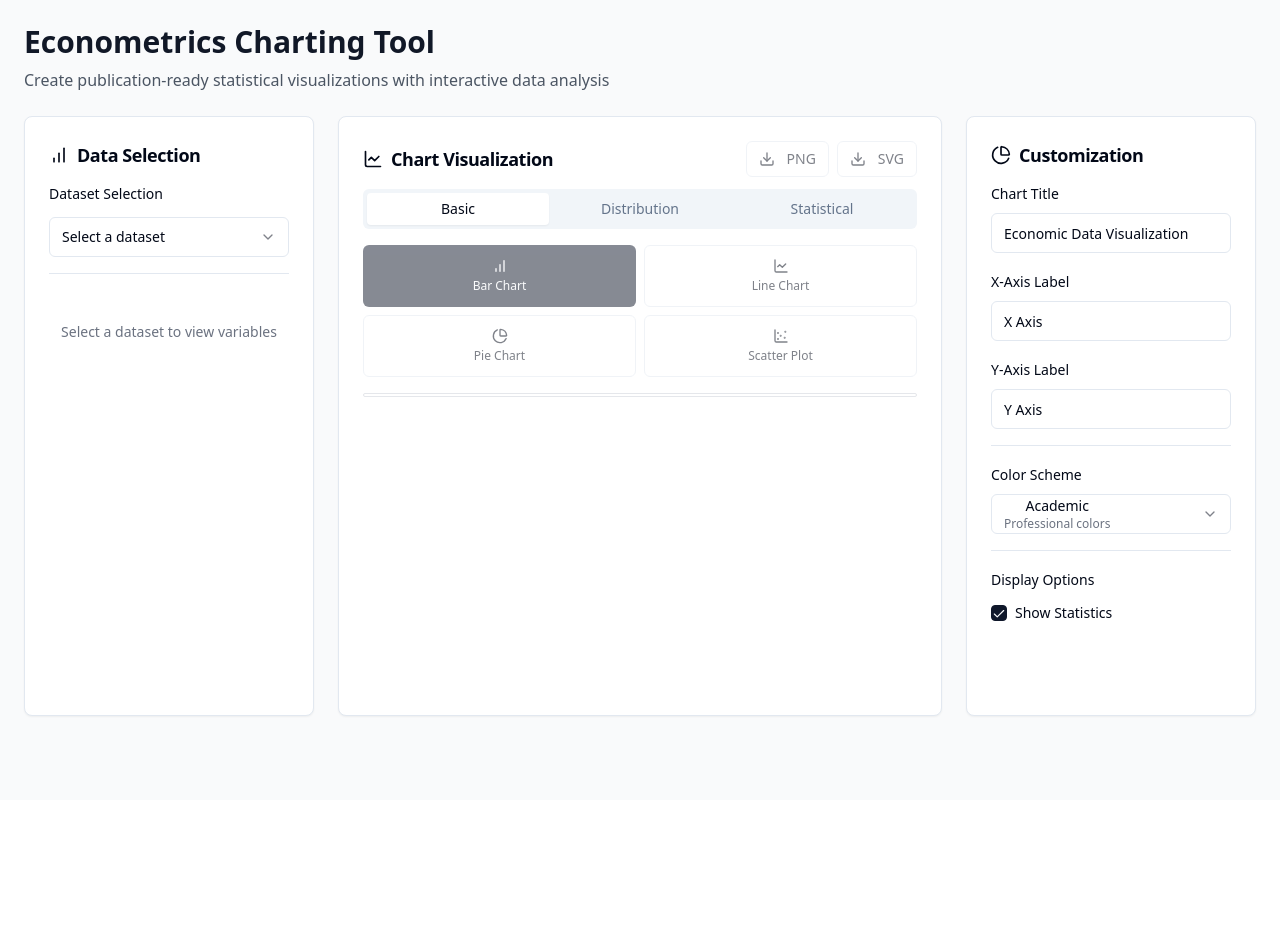
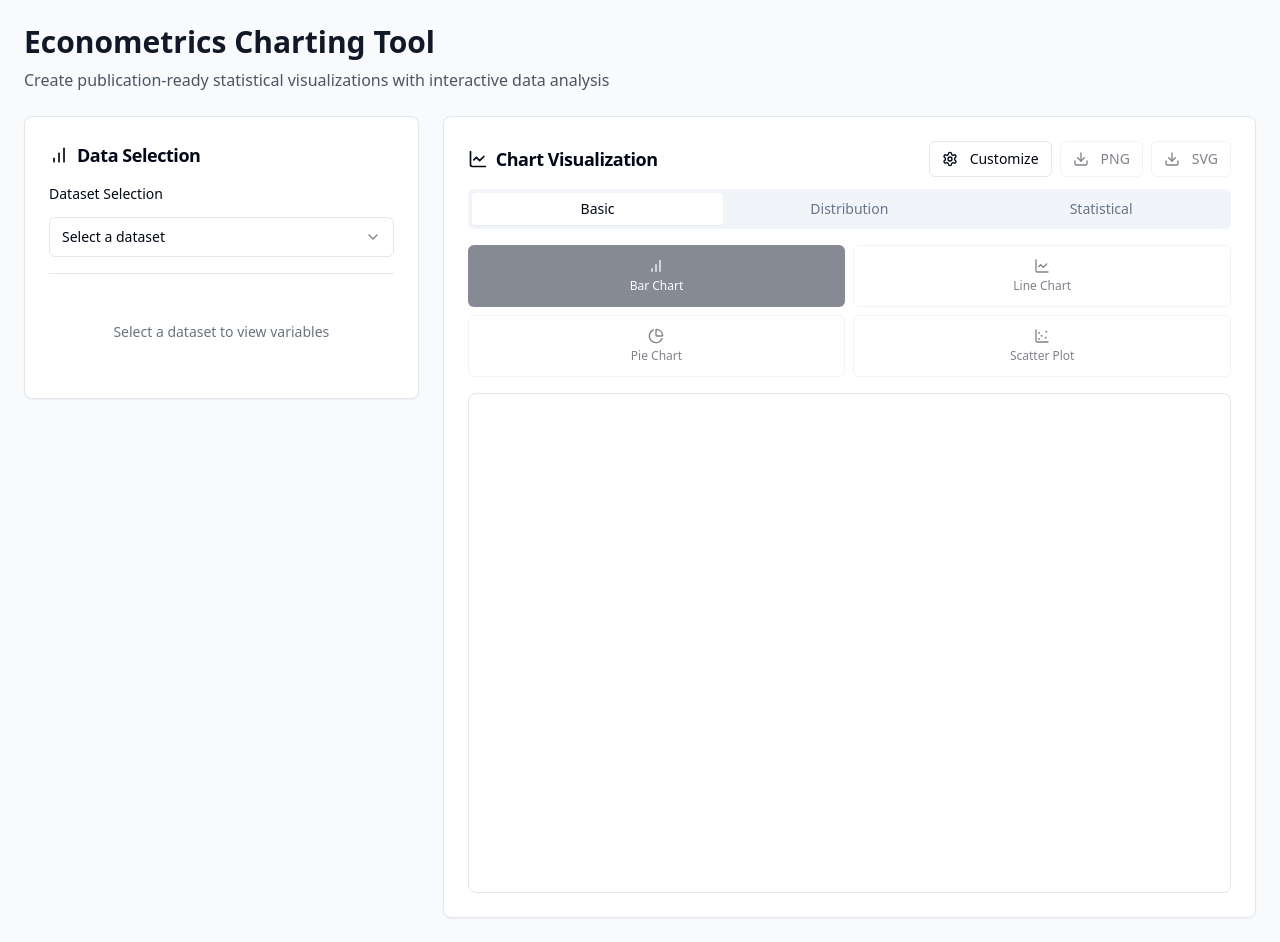
Before and after one commit to zigzagmed/econo-viz-craft, a React (Vite) app: page / in a window 1280 px wide. Before the commit the page ends 800 px from the top, so only its background shows below. Built offline with nearby package versions, Linux system fonts and the light colour scheme.

Commit message:
Fix: Chart height and customization popup
- Increased chart height.
- Implemented chart customization as a popup using the Dialog component.

```diff
--- a/src/components/ChartingTool.tsx
+++ b/src/components/ChartingTool.tsx
@@ -3,14 +3,7 @@ import React, { useState, useEffect, useRef } from 'react';
 import * as echarts from 'echarts';
 import { Card, CardContent, CardHeader, CardTitle } from '@/components/ui/card';
 import { Button } from '@/components/ui/button';
-import { Select, SelectContent, SelectItem, SelectTrigger, SelectValue } from '@/components/ui/select';
-import { Checkbox } from '@/components/ui/checkbox';
-import { Label } from '@/components/ui/label';
-import { Input } from '@/components/ui/input';
-import { Tabs, TabsContent, TabsList, TabsTrigger } from '@/components/ui/tabs';
-import { Separator } from '@/components/ui/separator';
-import { Badge } from '@/components/ui/badge';
-import { ScrollArea } from '@/components/ui/scroll-area';
+import { Dialog, DialogContent, DialogHeader, DialogTitle, DialogTrigger } from '@/components/ui/dialog';
 import { DatasetSelector } from './charting/DatasetSelector';
 import { VariableSelector } from './charting/VariableSelector';
 import { ChartTypeSelector } from './charting/ChartTypeSelector';
@@ -19,7 +12,7 @@ import { StatisticalOverlay } from './charting/StatisticalOverlay';
 import { useChartingData } from '../hooks/useChartingData';
 import { calculateStatistics } from '../utils/statisticalUtils';
 import { generateChartConfig } from '../utils/chartUtils';
-import { BarChart, LineChart, PieChart, Download } from 'lucide-react';
+import { BarChart, LineChart, Settings, Download } from 'lucide-react';
 
 export const ChartingTool = () => {
   const chartRef = useRef<HTMLDivElement>(null);
@@ -27,6 +20,7 @@ export const ChartingTool = () => {
   const [selectedDataset, setSelectedDataset] = useState<string>('');
   const [selectedVariables, setSelectedVariables] = useState<string[]>([]);
   const [chartType, setChartType] = useState<string>('bar');
+  const [customizationOpen, setCustomizationOpen] = useState(false);
   const [chartConfig, setChartConfig] = useState({
     title: 'Economic Data Visualization',
     xAxisLabel: 'X Axis',
@@ -96,10 +90,10 @@ export const ChartingTool = () => {
           <p className="text-gray-600">Create publication-ready statistical visualizations with interactive data analysis</p>
         </div>
 
-        <div className="grid grid-cols-12 gap-6 h-[calc(100vh-200px)]">
+        <div className="grid grid-cols-12 gap-6">
           {/* Left Panel - Data Selection */}
-          <div className="col-span-3 space-y-4">
-            <Card className="h-full">
+          <div className="col-span-4 space-y-4">
+            <Card>
               <CardHeader className="pb-3">
                 <CardTitle className="text-lg flex items-center gap-2">
                   <BarChart className="w-5 h-5" />
@@ -113,32 +107,31 @@ export const ChartingTool = () => {
                   onDatasetChange={setSelectedDataset}
                 />
 
-                <Separator />
-
+                <div className="border-t pt-4">
                   <VariableSelector
                     dataset={selectedDataset}
                     selectedVariables={selectedVariables}
                     onVariablesChange={setSelectedVariables}
                     getDatasetInfo={getDatasetInfo}
                   />
+                </div>
 
                 {selectedDataset && selectedVariables.length > 0 && (
-                  <>
-                    <Separator />
+                  <div className="border-t pt-4">
                     <StatisticalOverlay
                       dataset={selectedDataset}
                       variables={selectedVariables}
                       getVariableData={getVariableData}
                     />
-                  </>
+                  </div>
                 )}
               </CardContent>
             </Card>
           </div>
 
-          {/* Center Panel - Chart Display */}
-          <div className="col-span-6">
-            <Card className="h-full">
+          {/* Right Panel - Chart Display */}
+          <div className="col-span-8">
+            <Card>
               <CardHeader className="pb-3">
                 <div className="flex items-center justify-between">
                   <CardTitle className="text-lg flex items-center gap-2">
@@ -146,6 +139,26 @@ export const ChartingTool = () => {
                     Chart Visualization
                   </CardTitle>
                   <div className="flex gap-2">
+                    <Dialog open={customizationOpen} onOpenChange={setCustomizationOpen}>
+                      <DialogTrigger asChild>
+                        <Button variant="outline" size="sm">
+                          <Settings className="w-4 h-4 mr-1" />
+                          Customize
+                        </Button>
+                      </DialogTrigger>
+                      <DialogContent className="max-w-md">
+                        <DialogHeader>
+                          <DialogTitle>Chart Customization</DialogTitle>
+                        </DialogHeader>
+                        <ChartCustomization
+                          config={chartConfig}
+                          onConfigChange={setChartConfig}
+                          chartType={chartType}
+                          selectedVariables={selectedVariables}
+                        />
+                      </DialogContent>
+                    </Dialog>
+
                     <Button
                       variant="outline"
                       size="sm"
@@ -167,7 +180,7 @@ export const ChartingTool = () => {
                   </div>
                 </div>
               </CardHeader>
-              <CardContent>
+              <CardContent className="space-y-4">
                 <ChartTypeSelector
                   selectedType={chartType}
                   onTypeChange={setChartType}
@@ -176,28 +189,8 @@ export const ChartingTool = () => {
 
                 <div
                   ref={chartRef}
-                  className="w-full h-96 mt-4 border border-gray-200 rounded-lg bg-white"
-                  style={{ height: 'calc(100% - 100px)' }}
-                />
-              </CardContent>
-            </Card>
-          </div>
-
-          {/* Right Panel - Customization */}
-          <div className="col-span-3">
-            <Card className="h-full">
-              <CardHeader className="pb-3">
-                <CardTitle className="text-lg flex items-center gap-2">
-                  <PieChart className="w-5 h-5" />
-                  Customization
-                </CardTitle>
-              </CardHeader>
-              <CardContent>
-                <ChartCustomization
-                  config={chartConfig}
-                  onConfigChange={setChartConfig}
-                  chartType={chartType}
-                  selectedVariables={selectedVariables}
+                  className="w-full border border-gray-200 rounded-lg bg-white"
+                  style={{ height: '500px', minHeight: '500px' }}
                 />
               </CardContent>
             </Card>
```
Lines whose indentation alone changed are shown as unchanged.
